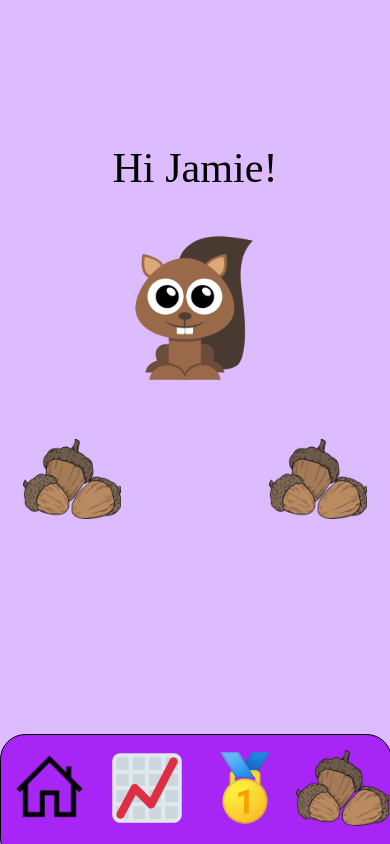
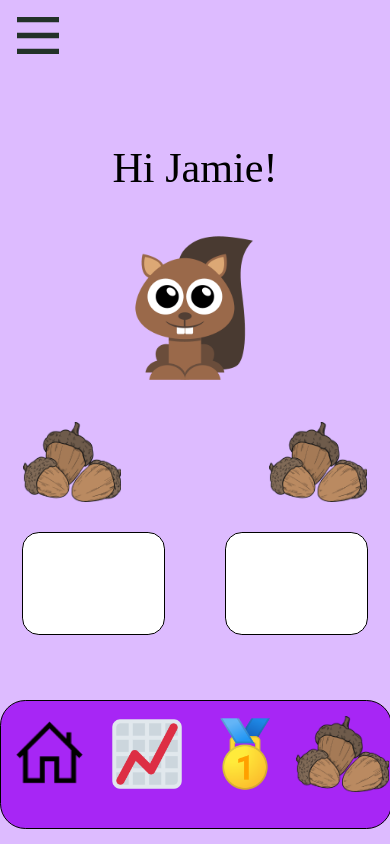
Before and after one commit to M-Chan/Athena-Hack-Oct-2022, a plain HTML site: page index.html in a window 390 px wide. Drawn offline with Linux system fonts and the light colour scheme.

Commit message:
dashboard content added

```diff
--- a/index.html
+++ b/index.html
@@ -10,12 +10,16 @@
 
 </head>
 <body scroll="no" style="overflow: hidden">
+    <div class="hamburg"></div>
     <div class="hiText">Hi Jamie!</div>
 
     <div class="avatarBox"><div id="avatar"></div></div>
 
     <div class="acorn1"><div class="acornImage"></div></div>
     <div class="acorn2"><div class="acornImage"></div></div>
+
+    <div class="statsBox boxLeft"></div>
+    <div class="statsBox boxRight"></div>
 
     <div class="bottomNav">
         <div class="navIcon homeIcon"></div>
--- a/styles/dashboardStyles.css
+++ b/styles/dashboardStyles.css
@@ -22,7 +22,20 @@ html, body {
 
         display: grid;
         grid-template-columns: 33vw 34vw 33vw;
-        grid-template-rows: 17vh 8vh 25vh 15vh 22vh 13vh;
+        grid-template-rows: 17vh 8vh 23vh 15vh 20vh 13vh;
+    }
+
+    .hamburg{
+        position: relative;
+        left: 2vh;
+        top: 2vh;
+        width: 5vh;
+        height: 5vh;
+
+        background-image: url("./../assets/icon-hamburger.svg");
+        background-repeat: no-repeat;
+        background-size: contain;
+        filter: invert(100%) sepia(100%) saturate(100%) hue-rotate(90deg) brightness(100%) contrast(100%);
     }
 
     .hiText{
@@ -102,7 +115,6 @@ html, body {
     .homeIcon{
         grid-column: 1;
         background-image: url("./../assets/homeIcon.png");
-
     }
 
     .graphIcon{
@@ -113,12 +125,29 @@ html, body {
     .medalIcon{
         grid-column: 3;
         background-image: url("./../assets/medalIcon.png");
-
     }
 
     .acornIcon{
         grid-column: 4;
         background-image: url("./../assets/acorn.png");
+    }
 
+    .statsBox{
+        background-color: white;
+        width: 36vw;
+        height: 12vh;
+        border-radius: 2vh;
+        border: 1px solid black;
+        justify-self: center;
+        grid-row: 5;
     }
+    .boxLeft{
+        grid-column: 1;
+        position: relative;
+        left: 7.5vw;
+    }
+    .boxRight{
+        grid-column: 3;
+        position: relative;
+        right: 7.5vw;}
 }
```
Also changed, not shown: assets/icon-hamburger.svg (added).
